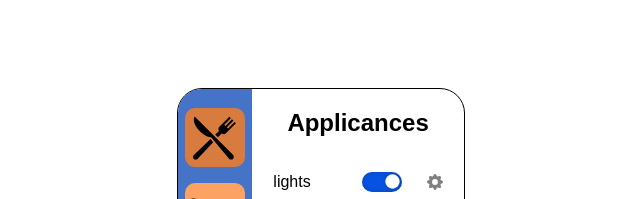
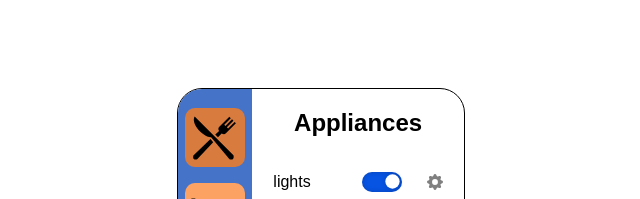
Before and after one commit to JonathanHYYan/Arduino-App-Mobile-Display, a React (Create React App) app: page /main in a window 1280 px wide. Shown: the top 199 px of the page, without its empty margins (319-959 px from the left). Built offline with nearby package versions, Linux system fonts and the light colour scheme.

Commit message:
[SDCWA-38] Fixed typo

```diff
--- a/src/Components/Appliance/ApplianceControls.js
+++ b/src/Components/Appliance/ApplianceControls.js
@@ -52,7 +52,7 @@ const ApplianceControls = ({
   return (
     <Appliances>
       {!settingToggle ? (
-        <h2>Applicances</h2>
+        <h2>Appliances</h2>
       ) : (
         <ApplianceSettings rooms={rooms} activeSetting={activeSetting} />
       )}
```
